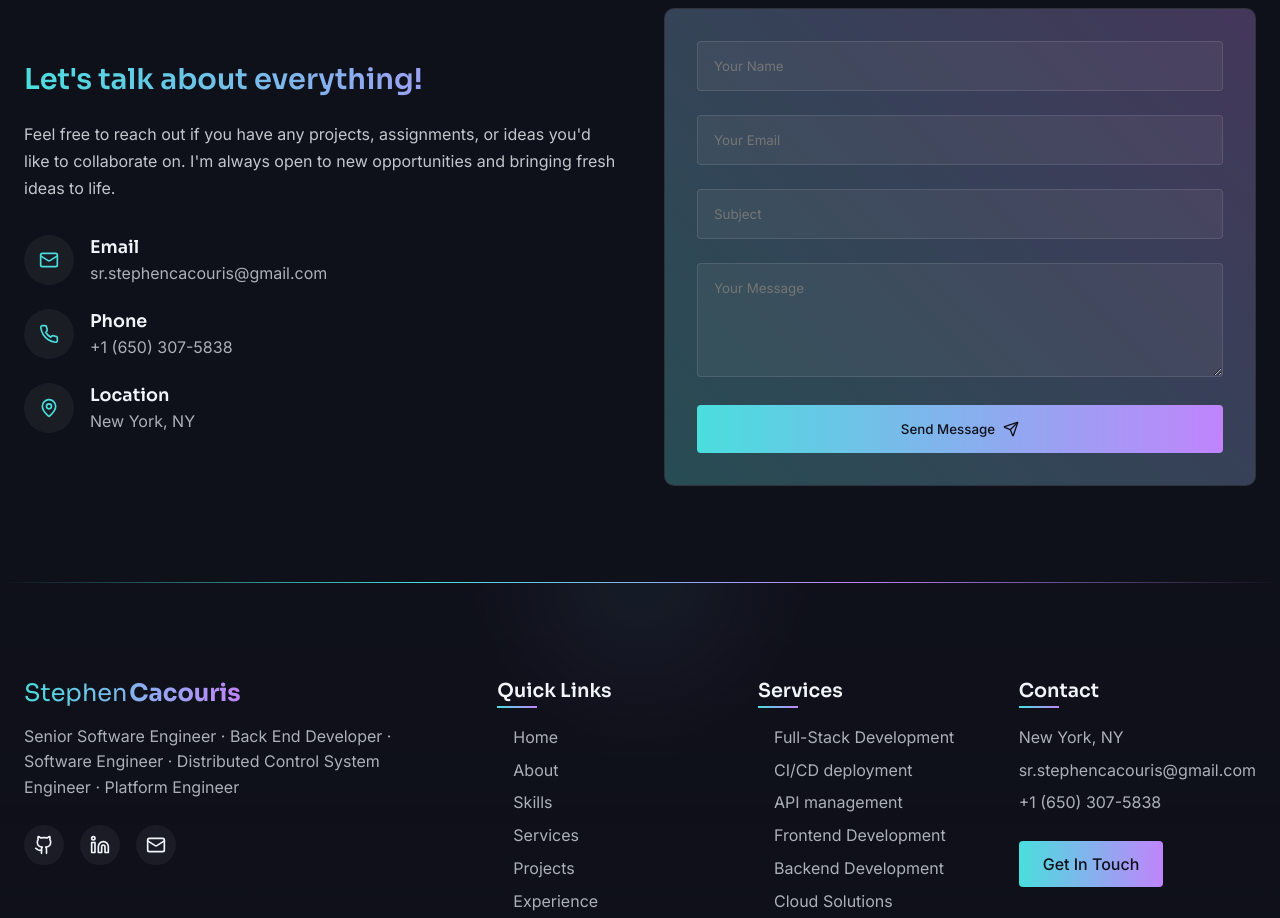
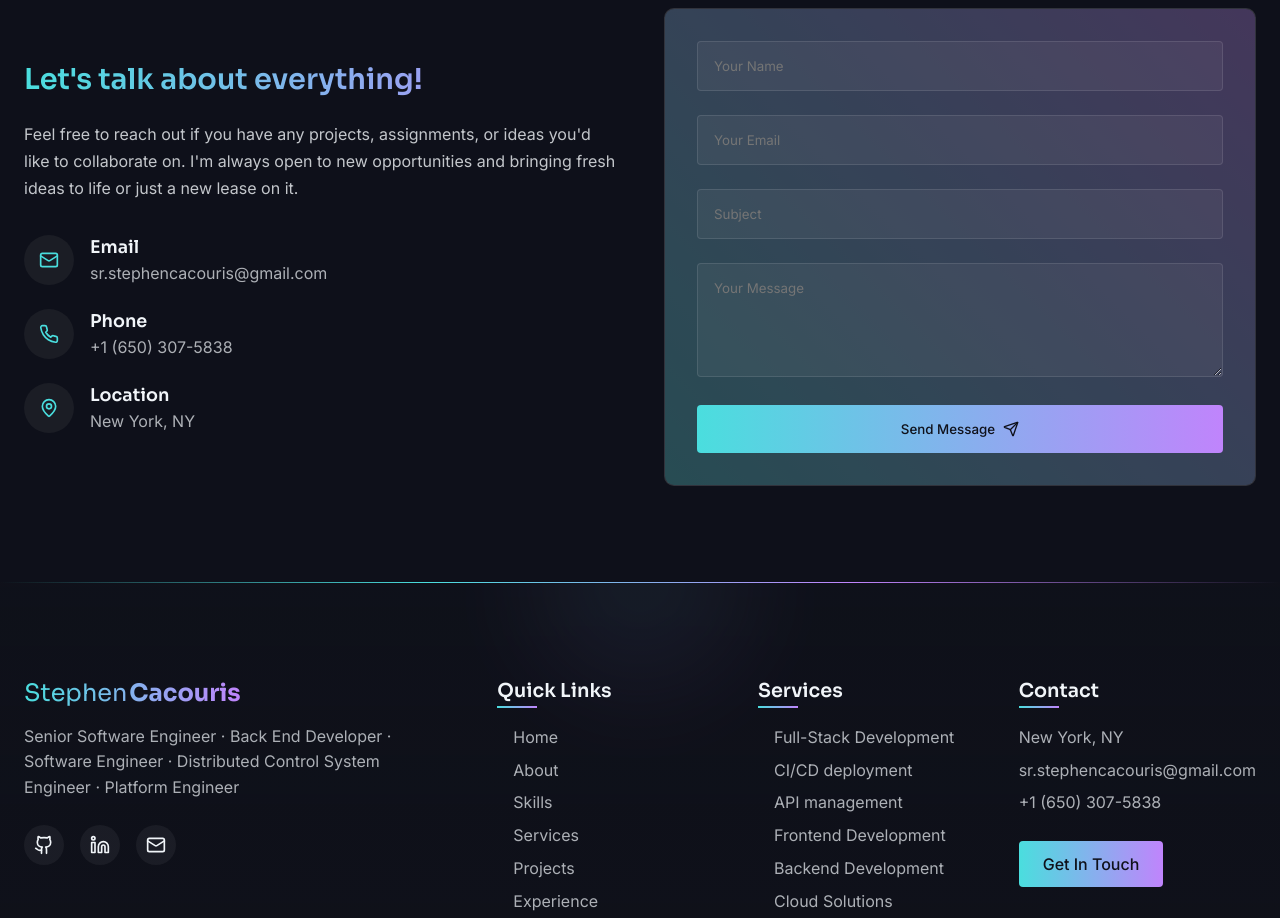
Before and after one commit to mpowers652/myPortfolio, a Next.js app: page / in a window 1280 px wide. Shown: the part 8620-9538 px from the top of the page. Built offline with nearby package versions, Linux system fonts and the light colour scheme; no server answers.

Commit message:
temp contact

```diff
--- a/components/Contact/Contact.tsx
+++ b/components/Contact/Contact.tsx
@@ -77,7 +77,7 @@ const Contact = () => {
             <h3 className={styles.infoTitle}>Let's talk about everything!</h3>
             <p className={styles.infoText}>
               Feel free to reach out if you have any projects, assignments, or ideas you'd like to collaborate on. I'm
-              always open to new opportunities and bringing fresh ideas to life.
+              always open to new opportunities and bringing fresh ideas to life or just a new lease on it.
             </p>
 
             <div className={styles.contactDetails}>
```
